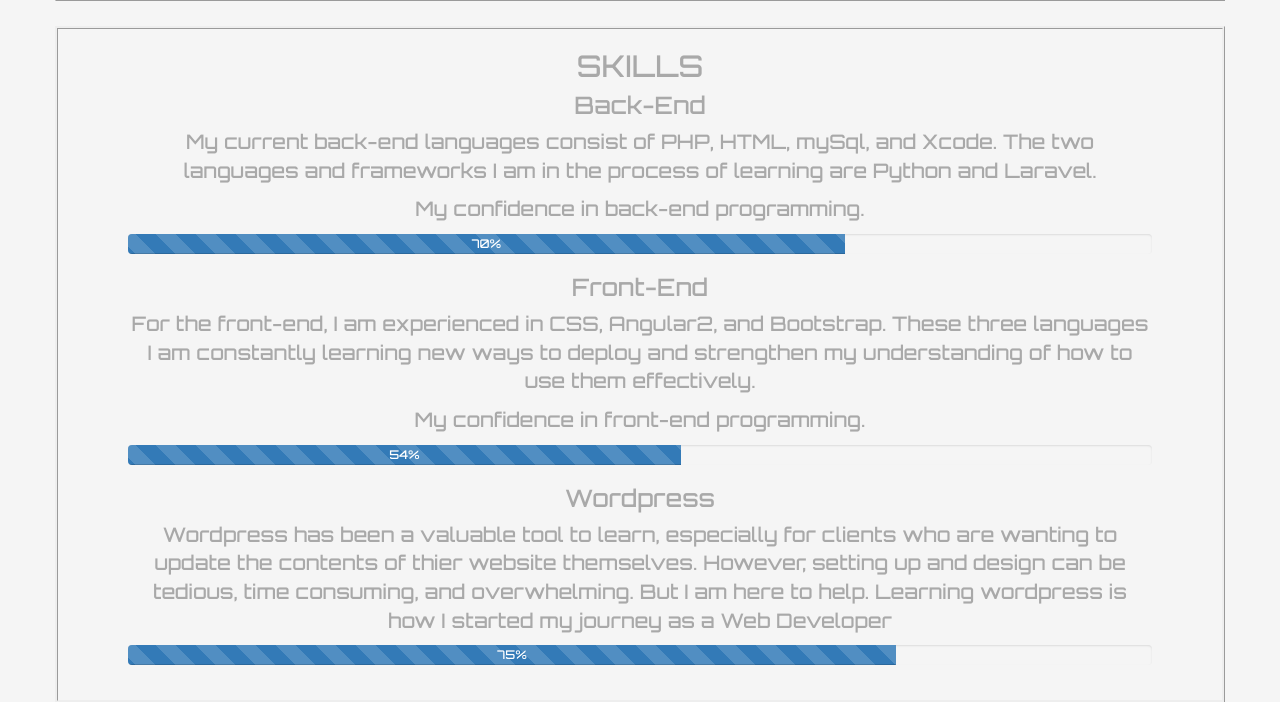
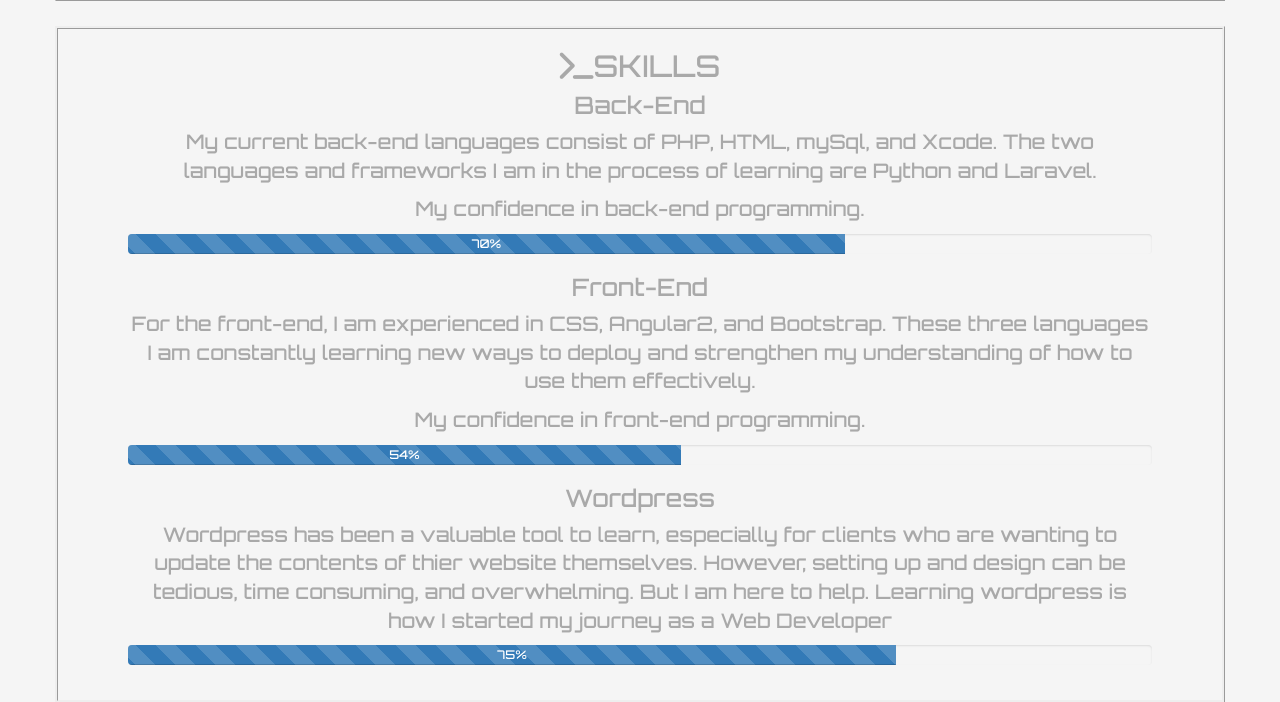
Before and after one commit to JosephBlu/portfolio_pwp, a PHP site: page / in a window 1280 px wide. Shown: the part 1840-2542 px from the top of the page. Run offline with PHP 8.4, Linux system fonts and the light colour scheme; some libraries are stand-ins or nearby versions.

Commit message:
added fava con

```diff
--- a/public_html/index.php
+++ b/public_html/index.php
@@ -113,7 +113,7 @@
 		<div class="container">
 			<div class="row">
 				<div class="col-md-12">
-					<h2> <i class="fa fa-code" aria-hidden="true"></i>PROJECTS</h2>
+					<h2> <i class="fa fa-code fa-4" aria-hidden="true"></i>PROJECTS</h2>
 				</div>
 				<div class="col-md-6 ">
 					<img src="images/GigHubLogoV1.png" width="325" height="400" ><br>
@@ -192,7 +192,7 @@
 		<div class="container">
 			<div class="row">
 				<div class="col-md-12">
-					<h2>SKILLS</h2>
+					<h2><i class="fa fa-terminal fa-4" aria-hidden="true"></i>SKILLS</h2>
 				</div>
 				<div class="row">
 					<div col-md-4>
@@ -244,7 +244,7 @@
 						<h3>Rèsumè</h3>
 						<p> Feel free to take a look at my technical resume by clicking on the downloadable link named
 							"Rèsumè"</p>
-						<a target="_blank" href="resume/updatedresume%202.pdf" id="resume">Rèsumè</a>
+						<a target="_blank" href="resume/updatedresume2.pdf" id="resume">Rèsumè</a>
 						<h2>OR</h2>
 					</div>
 					<div class="col-md-4-offset">
```
Also changed, not shown: 3 other files.
